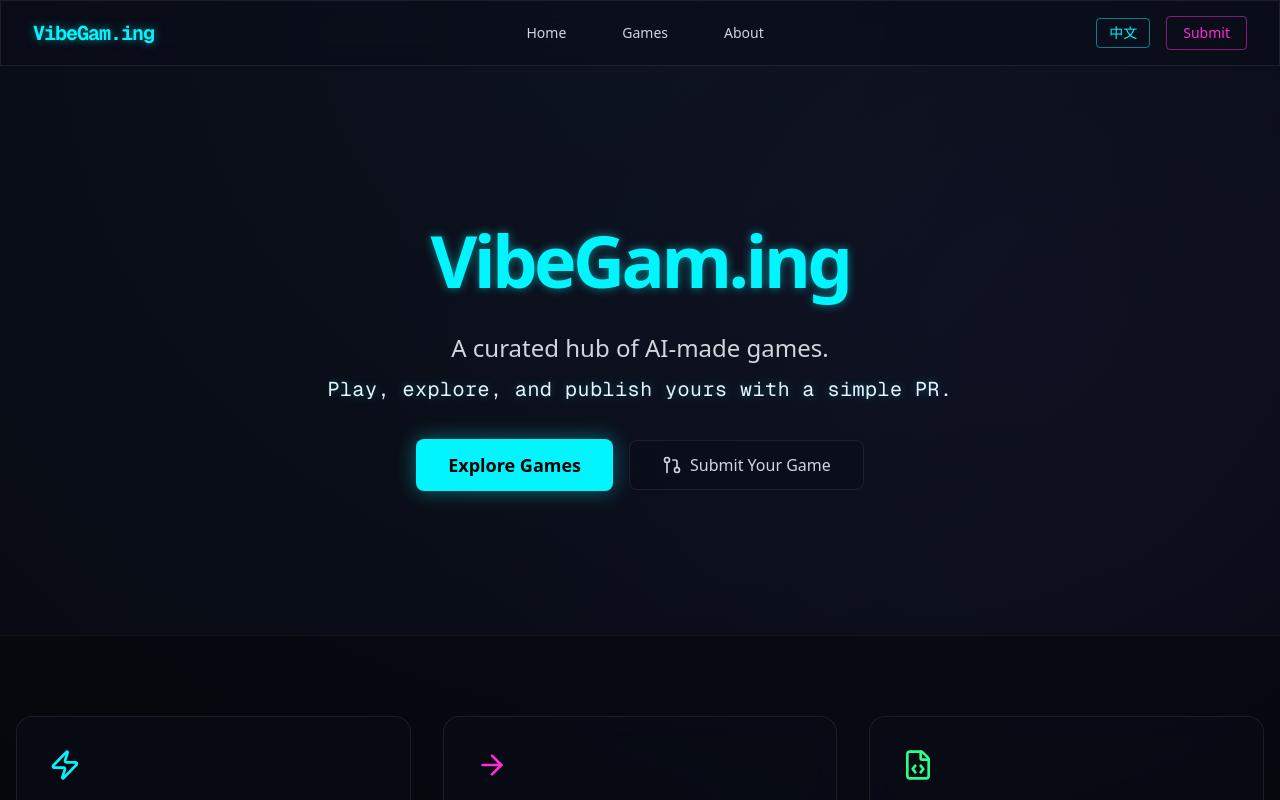
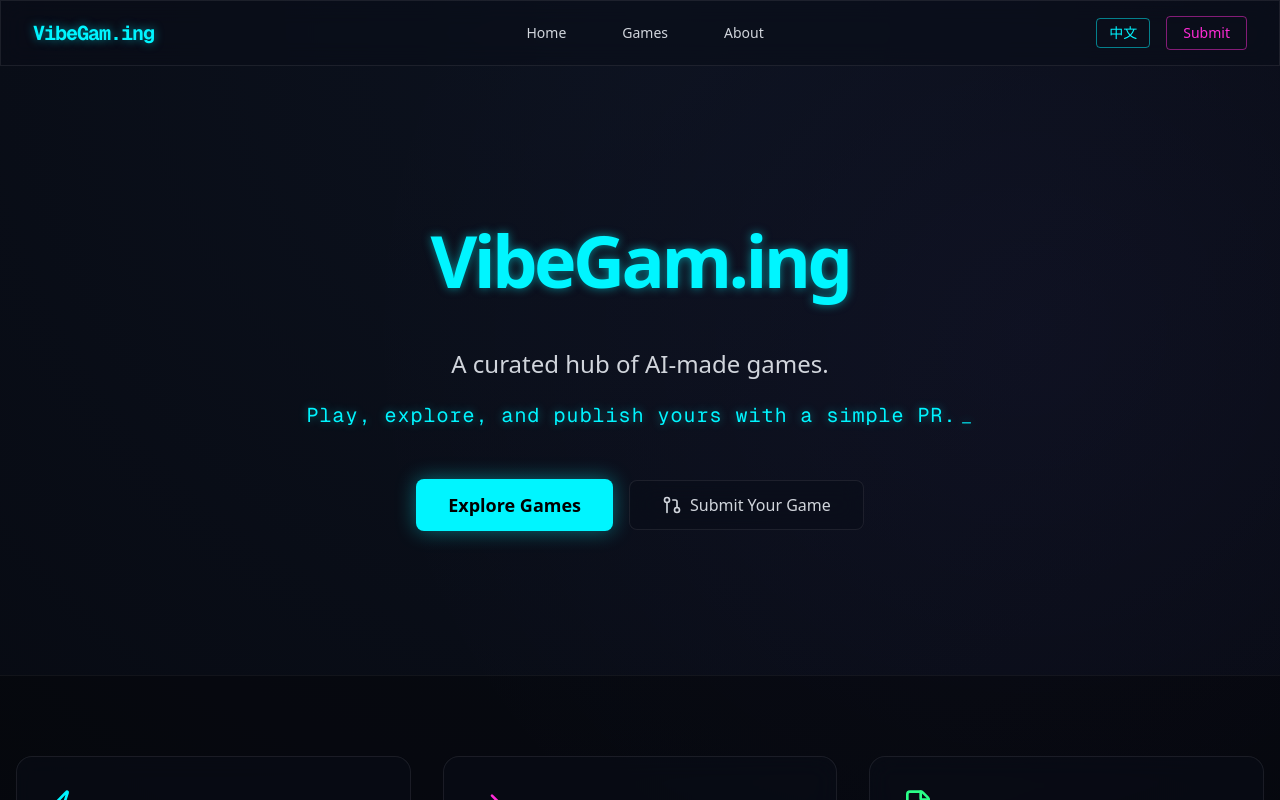
Before and after one commit to MaydayV/vibegaming, a Next.js app: page /en in a window 1280 px wide. Shown: the top 800 px of the page. Built offline with nearby package versions, Linux system fonts and the light colour scheme.

Commit message:
fix: re-apply pixel typewriter and address CSS warnings

```diff
--- a/src/app/globals.css
+++ b/src/app/globals.css
@@ -15,6 +15,7 @@
   --warning: #FFB020;
 }
 
+/* Standard Tailwind CSS v4 @theme configuration */
 @theme inline {
   --color-background: var(--background);
   --color-foreground: var(--foreground);
--- a/src/components/AnimatedSubtitle.tsx
+++ b/src/components/AnimatedSubtitle.tsx
@@ -8,30 +8,53 @@ interface AnimatedSubtitleProps {
 }
 
 export default function AnimatedSubtitle({ line1, line2 }: AnimatedSubtitleProps) {
-    const [showLine2, setShowLine2] = useState(false);
+    const [displayedLine2, setDisplayedLine2] = useState('');
+    const [isTyping, setIsTyping] = useState(false);
 
     useEffect(() => {
-        const timer = setTimeout(() => setShowLine2(true), 800);
-        return () => clearTimeout(timer);
+        // Wait for Line 1 to partially dissolve before starting Line 2
+        const startTimer = setTimeout(() => {
+            setIsTyping(true);
+        }, 1000);
+
+        return () => clearTimeout(startTimer);
     }, []);
 
+    useEffect(() => {
+        if (!isTyping) return;
+
+        let index = 0;
+        const typingInterval = setInterval(() => {
+            setDisplayedLine2(line2.slice(0, index + 1));
+            index++;
+
+            if (index >= line2.length) {
+                clearInterval(typingInterval);
+                setIsTyping(false);
+            }
+        }, 60);
+
+        return () => clearInterval(typingInterval);
+    }, [isTyping, line2]);
+
     return (
-        <div className="flex flex-col items-center gap-2">
-            {/* Line 1: Dissolve / Fade In */}
-            <span className="text-xl sm:text-2xl text-gray-300 leading-relaxed animate-in fade-in blur-in duration-1000">
+        <div className="flex flex-col items-center gap-4 py-4 select-none">
+            {/* Line 1: Dissolve */}
+            <span className="text-xl sm:text-2xl text-gray-300 leading-relaxed animate-dissolve">
                 {line1}
             </span>
 
-            {/* Line 2: Typewriter-ish slide & fade */}
-            <div className="h-8 overflow-hidden">
-                {showLine2 && (
-                    <span
-                        className="text-lg sm:text-xl text-neon-blue/80 font-mono tracking-wide animate-in slide-in-from-bottom-2 fade-in duration-700 block"
-                        style={{ textShadow: '0 0 10px rgba(0, 245, 255, 0.3)' }}
-                    >
-                        {line2}
-                    </span>
-                )}
+            {/* Line 2: Pixel Typewriter */}
+            <div className="min-h-[2rem] flex items-center justify-center">
+                <span
+                    className="text-lg sm:text-xl text-neon-cyan font-mono tracking-wider block"
+                    style={{ textShadow: '0 0 10px rgba(0, 245, 255, 0.4)' }}
+                >
+                    {displayedLine2}
+                    {(isTyping || displayedLine2.length === line2.length) && (
+                        <span className="animate-pulse inline-block ml-1">_</span>
+                    )}
+                </span>
             </div>
         </div>
     );
```
